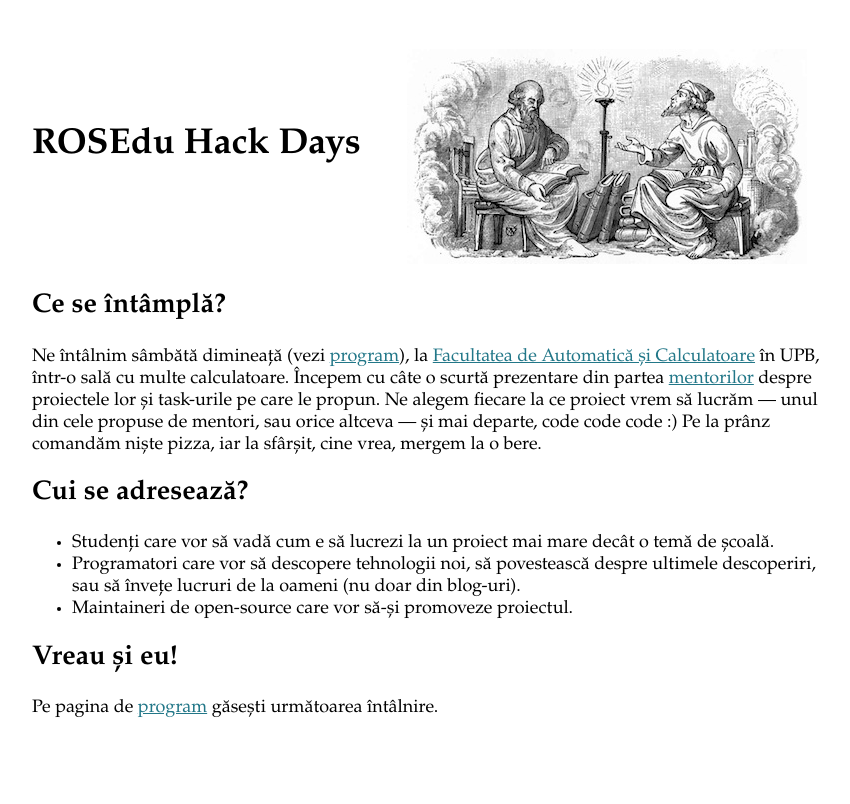
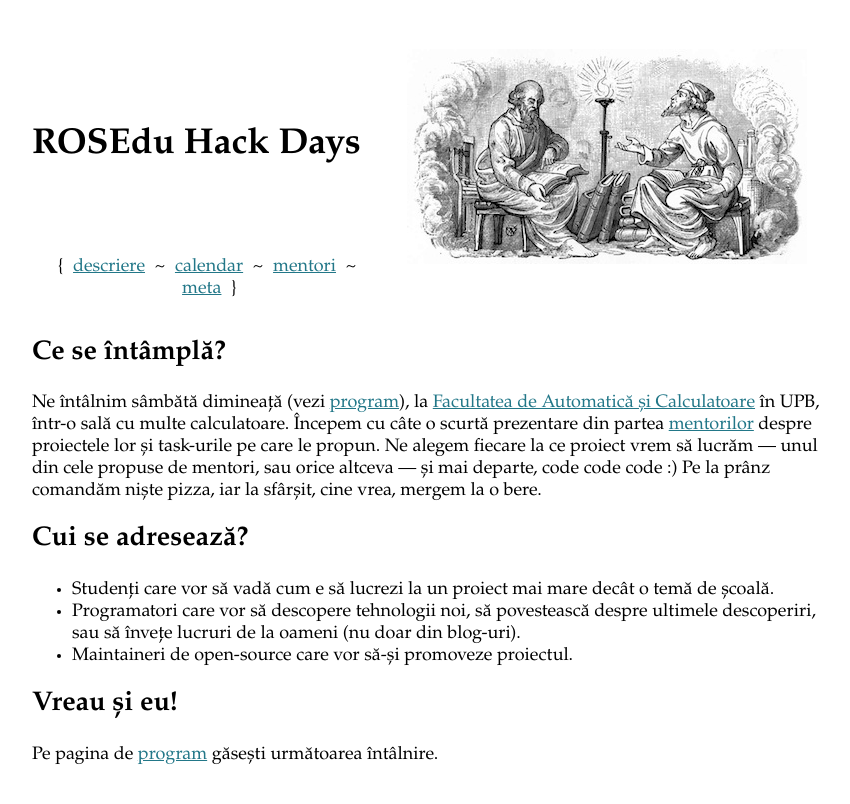
Before and after one commit to rosedu/hackday, a Jekyll site: the page built from index.html, in a window 1280 px wide. Shown: the top 804 px of the page, without its empty margins (208-1058 px from the left). Built offline with Jekyll 4.4.1, drawn with Linux system fonts in a browser that asks for light colours.

Commit message:
navigation menu

```diff
--- a/_layouts/default.html
+++ b/_layouts/default.html
@@ -16,6 +16,13 @@
 
 <h1>{{ page.title }}</h1>
 
+<div class="menu">
+  { <a href=".">descriere</a> ~
+  <a href="calendar.html">calendar</a> ~
+  <a href="mentori.html">mentori</a> ~
+  <a href="meta.html">meta</a> }
+</div>
+
 {{ content }}
 
 
--- a/css/stylish.css
+++ b/css/stylish.css
@@ -8,8 +8,17 @@
     max-width: 800px;
 }
 
+div.menu {
+    padding: 15px 0;
+    text-align: center;
+}
+
+div.menu a {
+    margin: 0 5px;
+}
+
 h1 {
-    padding: 100px 0;
+    padding: 100px 0 50px;
 }
 
 a, a:visited {
```
